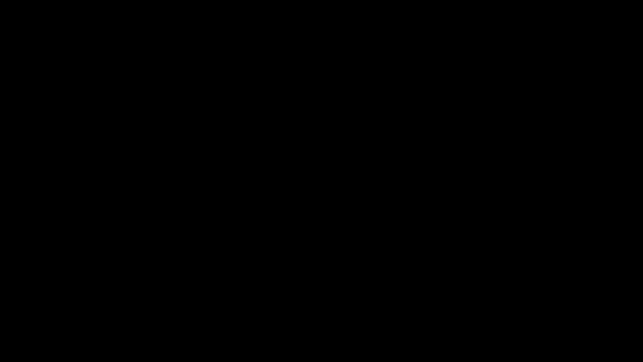
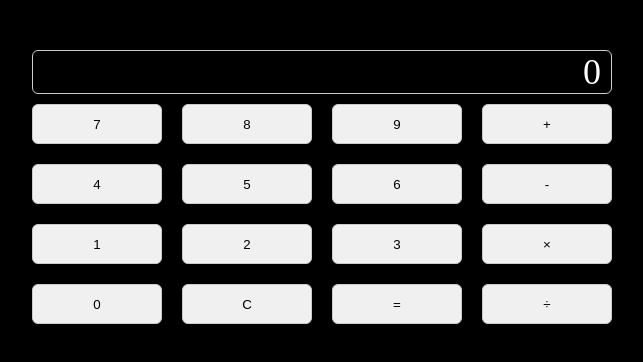
Before and after one commit to homeromeirelesjunior/js-calculator, a plain HTML site: page index.html in a window 1280 px wide. Shown: the whole page, without its empty margins (318-961 px from the left). Drawn offline with Linux system fonts and the light colour scheme.

Commit message:
feat: add main HTML structure

```diff
--- a/index.html
+++ b/index.html
@@ -1,12 +1,67 @@
 <!DOCTYPE html>
 <html lang="en">
   <head>
-  <meta charset="UTF-8">
-  <meta name="viewport" content="width=device-width, initial-scale=1.0">
+    <meta charset="UTF-8" />
+    <meta name="viewport" content="width=device-width, initial-scale=1.0" />
     <title>Calculator</title>
-  <link rel="stylesheet" href="style.css">
+    <link rel="stylesheet" href="style.css" />
   </head>
   <body>
+    <div class="calculator">
+      <div class="display">
+        <p data-placeholder="0"></p>
+      </div>
+      <div class="digits">
+        <div class="digit">
+          <button type="button" class="button-number" value="7">7</button>
+        </div>
+        <div class="digit">
+          <button type="button" class="button-number" value="8">8</button>
+        </div>
+        <div class="digit">
+          <button type="button" class="button-number" value="9">9</button>
+        </div>
+        <div class="digit">
+          <button type="button" class="add" value="+">+</button>
+        </div>
+        <div class="digit">
+          <button type="button" class="button-number" value="4">4</button>
+        </div>
+        <div class="digit">
+          <button type="button" class="button-number" value="5">5</button>
+        </div>
+        <div class="digit">
+          <button type="button" class="button-number" value="6">6</button>
+        </div>
+        <div class="digit">
+          <button type="button" value="-">-</button>
+        </div>
+        <div class="digit">
+          <button type="button" class="button-number" value="1">1</button>
+        </div>
+        <div class="digit">
+          <button type="button" class="button-number" value="2">2</button>
+        </div>
+        <div class="digit">
+          <button type="button" class="button-number" value="3">3</button>
+        </div>
+        <div class="digit">
+          <button type="button" value="*">&times;</button>
+        </div>
+        <div class="digit">
+          <button type="button" class="button-number" value="0">0</button>
+        </div>
+        <div class="digit">
+          <button type="button" class="reset" value="C">C</button>
+        </div>
+        <div class="digit">
+          <button type="button" class="equal" value="=">=</button>
+        </div>
+        <div class="digit">
+          <button type="button" value="/">&#247;</button>
+        </div>
+      </div>
+    </div>
     <script src="app.js"></script>
   </body>
 </html>
```
Lines whose indentation alone changed are shown as unchanged.
